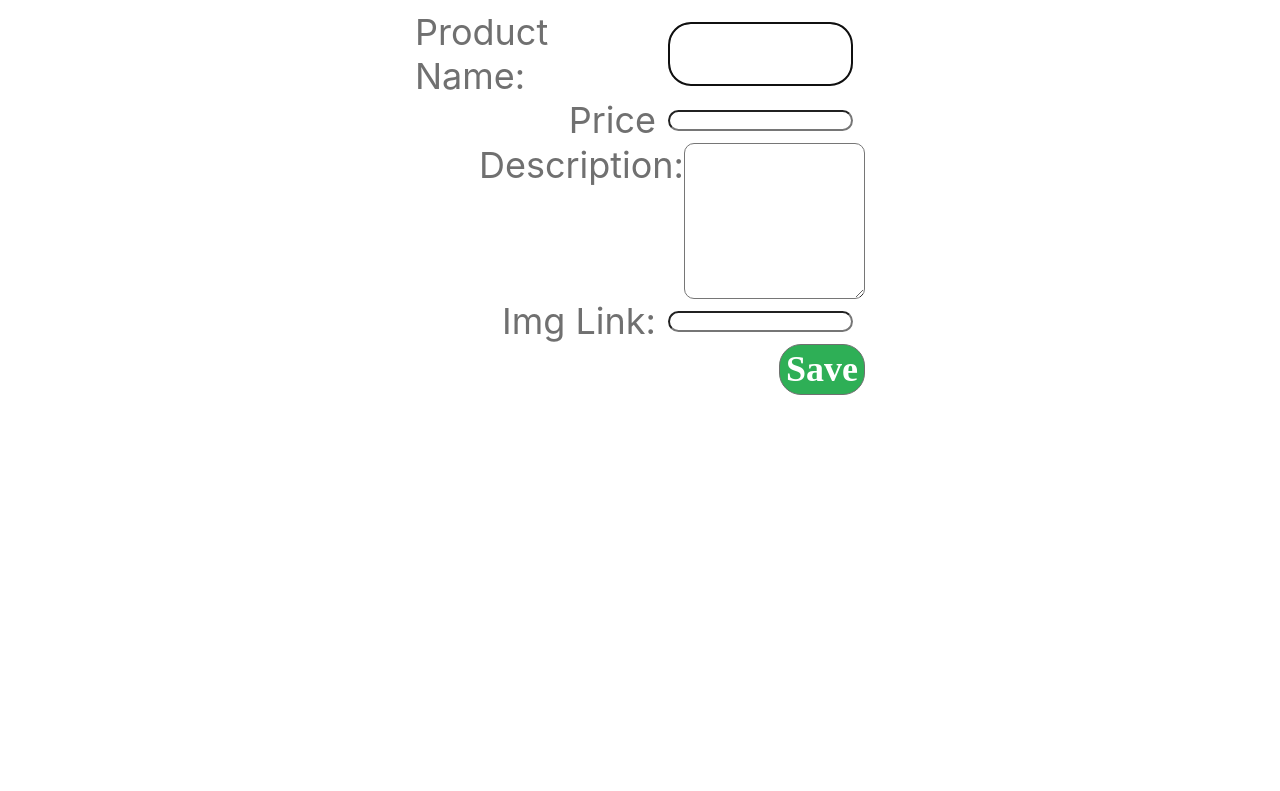
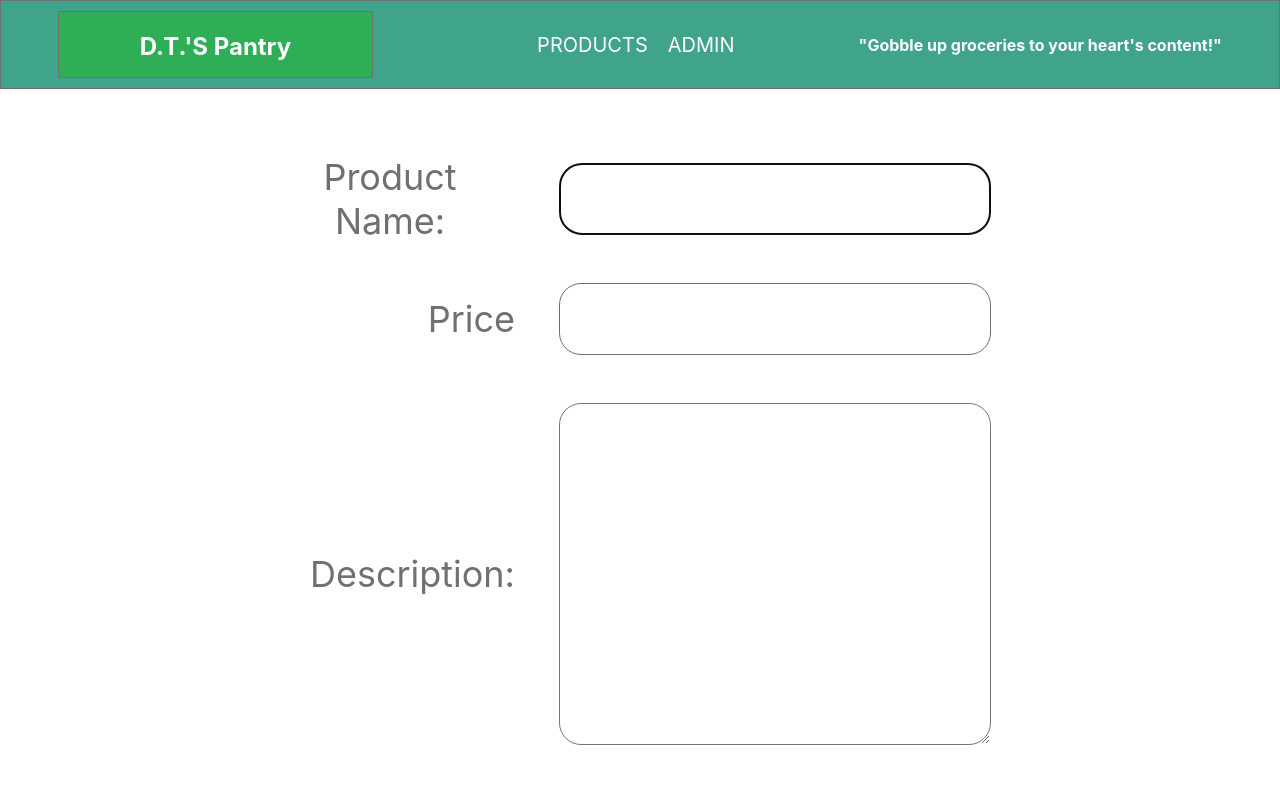
Before and after one commit to akildunne/p3-grocery-store, a React (Create React App) app in the folder client/: page /products/edit/1 in a window 1280 px wide. Shown: the top 791 px of the page. Built offline with nearby package versions, Linux system fonts and the light colour scheme; no server answers.

Commit message:
Layout added to components -Ashik

```diff
--- a/client/src/components/shared/Footer.jsx
+++ b/client/src/components/shared/Footer.jsx
@@ -1,11 +1,5 @@
-import React from 'react'
+import React from "react";
 
+const Footer = () => <footer></footer>;
 
-const Footer = () =>
-    <footer>
-
-    </footer>
-
-
-
-export default Footer
+export default Footer;
--- a/client/src/components/shared/Layout.jsx
+++ b/client/src/components/shared/Layout.jsx
@@ -1,15 +1,15 @@
-import React from 'react';
-import Nav from './Nav'
+import React from "react";
+import Nav from "./Nav";
+import Footer from "./Footer";
 
 const Layout = (props) => {
-    return (
-        <div>
-            <Nav />
-            <div>
-                {props.children}
-            </div>
-        </div>
-    );
+  return (
+    <div>
+      <Nav />
+      <div>{props.children}</div>
+      <Footer />
+    </div>
+  );
 };
 
 export default Layout;
--- a/client/src/screens/Home.jsx
+++ b/client/src/screens/Home.jsx
@@ -1,6 +1,7 @@
 import React from "react";
 import styled from "styled-components";
 import { Link } from "react-router-dom";
+import Layout from "../components/shared/Layout";
 
 const HomeMainContainer = styled.div`
   display: flex;
@@ -28,18 +29,18 @@ const Banner = styled.div`
 const HeadingContainer = styled.div`
   width: 65%;
   margin: 0 auto;
-`
+`;
 
 const HeaderWelcome = styled.h2`
   font-size: 60px;
   color: white;
   text-align: center;
   font-weight: 400;
-`
+`;
 
 const ShopNowButton = styled.button`
   font-size: 36px;
-  background-color: #2EAF56;
+  background-color: #2eaf56;
   color: white;
   text-align: center;
   font-weight: 400;
@@ -50,25 +51,27 @@ const ShopNowButton = styled.button`
   cursor: pointer;
 
   :hover {
-    background-color: #299A4B;
+    background-color: #299a4b;
   }
-`
+`;
 
 const StoryContainer = styled.div`
   width: 95%;
   margin: 0 auto;
-`
+`;
 
 const Home = () => {
   return (
+    <Layout>
       <HomeMainContainer>
         <div>
-        <Nav />
           <CoverPhoto>
             <Banner>
               <HeadingContainer>
                 <HeaderWelcome>WELCOME TO D.T'S PANTRY!</HeaderWelcome>
-              <HeaderWelcome>We've got all of your grocery needs covered</HeaderWelcome>
+                <HeaderWelcome>
+                  We've got all of your grocery needs covered
+                </HeaderWelcome>
               </HeadingContainer>
             </Banner>
             <Link to="/products">
@@ -78,9 +81,20 @@ const Home = () => {
         </div>
         <StoryContainer>
           <h4>Our Story</h4>
-        <p>Danger Turkey’s Pantry started off in 1971 as a small produce cart and meat stand outside of the tropical forests of New Guinea. Our mission then was to provide cassowaries with quality groceries so that they might stop attacking and eating humans. The cassowaries were mostly unimpressed with our plan, but we did get pretty good at procuring fine groceries at low costs. Today, we are proud to serve your community with a wide variety of top quality foods including all of the brands you know and love. Come on down and shop with us, and don’t feed the cassowaries!</p>
+          <p>
+            Danger Turkey’s Pantry started off in 1971 as a small produce cart
+            and meat stand outside of the tropical forests of New Guinea. Our
+            mission then was to provide cassowaries with quality groceries so
+            that they might stop attacking and eating humans. The cassowaries
+            were mostly unimpressed with our plan, but we did get pretty good at
+            procuring fine groceries at low costs. Today, we are proud to serve
+            your community with a wide variety of top quality foods including
+            all of the brands you know and love. Come on down and shop with us,
+            and don’t feed the cassowaries!
+          </p>
         </StoryContainer>
       </HomeMainContainer>
+    </Layout>
   );
 };
 
--- a/client/src/screens/ProductCreate.jsx
+++ b/client/src/screens/ProductCreate.jsx
@@ -1,14 +1,15 @@
 import React, { useState } from "react";
-// import Layout from '../../components/shared/Layout'
+import Layout from "../components/shared/Layout";
 import { Redirect } from "react-router-dom";
 import { createProduct } from "../services/products";
+
 import styled from "styled-components";
 
 const DetailContainer = styled.div`
   display: flex;
   justify-content: center;
   margin: 50px auto;
-`
+`;
 
 const Form = styled.form`
   display: grid;
@@ -16,12 +17,12 @@ const Form = styled.form`
   margin: 0 auto;
   align-items: center;
   justify-items: flex-end;
-`
+`;
 
 const LabelContainer = styled.label`
   color: #707070;
   font-size: 36px;
-`
+`;
 
 const InputContainer = styled.input`
   justify-self: flex-end;
@@ -32,14 +33,14 @@ const InputContainer = styled.input`
   border-radius: 22px;
   padding: 15px;
   font-size: 28px;
-`
+`;
 
 const LabelTextArea = styled.label`
   color: #707070;
   font-size: 36px;
   align-self: flex-start;
   margin-top: 25px;
-`
+`;
 
 const TextArea = styled.textarea`
   border-radius: 22px;
@@ -48,7 +49,7 @@ const TextArea = styled.textarea`
   margin: 24px;
   padding: 15px;
   font-size: 28px;
-`
+`;
 
 const Button = styled.button`
   background-color: #2eaf56;
@@ -65,10 +66,9 @@ const Button = styled.button`
   cursor: pointer;
 
   :hover {
-    background-color: #299A4B;
+    background-color: #299a4b;
   }
-`
-
+`;
 
 const ProductCreate = (props) => {
   const [product, setProduct] = useState({
@@ -95,10 +95,11 @@ const ProductCreate = (props) => {
   };
 
   if (isCreated) {
-    return <Redirect to={`/products`} />
+    return <Redirect to={`/products`} />;
   }
 
   return (
+    <Layout user={props.user}>
       <DetailContainer>
         <Form onSubmit={handleSubmit}>
           <LabelContainer>Product Name:</LabelContainer>
@@ -138,6 +139,7 @@ const ProductCreate = (props) => {
           <Button>Add Product</Button>
         </Form>
       </DetailContainer>
+    </Layout>
   );
 };
 
--- a/client/src/screens/ProductDetail.jsx
+++ b/client/src/screens/ProductDetail.jsx
@@ -1,5 +1,5 @@
 import React, { useState, useEffect } from "react";
-// import Layout from '../components/shared/Layout';
+import Layout from "../components/shared/Layout";
 import { useParams, Link, Redirect } from "react-router-dom";
 import { getProduct, deleteProduct } from "../services/products";
 import styled from "styled-components";
@@ -43,14 +43,14 @@ const ProductDetail = (props) => {
   const productDeleted = (e) => {
     deleteProduct(product._id);
     setRedirect(true);
-  }
+  };
 
   if (redirect === true) {
     return <Redirect to="/products" />;
   }
 
   return (
-    <>
+    <Layout user={props.user}>
       <ProductDetailContainer>
         <ImageContainer src={product.imgURL} alt={product.product} />
         <div className="product">{product.product}</div>
@@ -62,15 +62,12 @@ const ProductDetail = (props) => {
               Edit
             </Link>
           </button>
-          <button
-            className="delete-button"
-            onClick={(e) => productDeleted(e)}
-          >
+          <button className="delete-button" onClick={(e) => productDeleted(e)}>
             Delete
           </button>
         </div>
       </ProductDetailContainer>
-    </>
+    </Layout>
   );
 };
 
--- a/client/src/screens/ProductEdit.jsx
+++ b/client/src/screens/ProductEdit.jsx
@@ -1,53 +1,72 @@
 import React, { useState, useEffect } from "react";
 import { useParams, Redirect } from "react-router-dom";
-// import Layout from '../../components/shared/Layout/Layout'
+import Layout from "../components/shared/Layout";
 import { getProduct, updateProduct } from "../services/products";
 import styled from "styled-components";
 
 const DetailContainer = styled.div`
   display: flex;
   justify-content: center;
-  padding: 10px;
+  margin: 50px auto;
 `;
+
 const Form = styled.form`
-  display: flex;
-  flex-direction: column;
-  width: 450px;
-  align-items: flex-end;
-`;
-const InputContainer = styled.input`
-  display: flex;
-  justify-content: space-evenly;
-  margin: 12px;
-  border-radius: 10%
-  border: 1px solid #707070;
-  border-radius: 22px;
+  display: grid;
+  grid-template-columns: 250px 500px;
+  margin: 0 auto;
+  align-items: center;
+  justify-items: flex-end;
 `;
 
 const LabelContainer = styled.label`
   color: #707070;
   font-size: 36px;
-  text-align: left;
 `;
+
+const InputContainer = styled.input`
+  justify-self: flex-end;
+  width: 400px;
+  height: 40px;
+  margin: 24px;
+  border: 1px solid #707070;
+  border-radius: 22px;
+  padding: 15px;
+  font-size: 28px;
+`;
+
+const LabelTextArea = styled.label`
+  color: #707070;
+  font-size: 36px;
+  align-self: flex-start;
+  margin-top: 25px;
+`;
+
+const TextArea = styled.textarea`
+  border-radius: 22px;
+  width: 400px;
+  justify-self: flex-end;
+  margin: 24px;
+  padding: 15px;
+  font-size: 28px;
+`;
+
 const Button = styled.button`
   background-color: #2eaf56;
-  text-align: center;
   font: normal normal bold 36px/47px Futura;
-  letter-spacing: 0px;
   color: #ffffff;
   border: 1px solid #707070;
   border-radius: 22px;
-`;
-const Wrapper = styled.div`
-  display: flex;
-  border-radius: 10%
-  border: 1px solid #707070;
-  border-radius: 22px;
+  grid-column: 1/-1;
+  width: 300px;
+  margin: 20px auto;
+  margin-top: 20px;
+  margin-left: 45%;
+  padding: 15px;
+  cursor: pointer;
 
-`;
-
-const TextArea = styled.textarea`
-  border-radius: 10px;
+  :hover {
+    background-color: #299a4b;
+  }
 `;
 
 const ProductEdit = (props) => {
@@ -85,13 +104,13 @@ const ProductEdit = (props) => {
   };
 
   if (isUpdated) {
-    return <Redirect to={`/products/${product._id}`} />
+    return <Redirect to={`/products/${product._id}`} />;
   }
 
   return (
-    <DetailContainer>
-      <Form onSubmit={handleSubmit}>
-        <Wrapper>
+    <Layout user={props.user}>
+      <DetailContainer>
+        <Form onSubmit={handleSubmit}>
           <LabelContainer>Product Name:</LabelContainer>
           <InputContainer
             type="text"
@@ -101,8 +120,7 @@ const ProductEdit = (props) => {
             autoFocus
             onChange={handleChange}
           />
-        </Wrapper>
-        <Wrapper>
+
           <LabelContainer>Price</LabelContainer>
           <InputContainer
             type="text"
@@ -111,8 +129,7 @@ const ProductEdit = (props) => {
             required
             onChange={handleChange}
           />
-        </Wrapper>
-        <Wrapper>
+
           <LabelContainer>Description:</LabelContainer>
           <TextArea
             rows={10}
@@ -122,8 +139,7 @@ const ProductEdit = (props) => {
             required
             onChange={handleChange}
           />
-        </Wrapper>
-        <Wrapper>
+
           <LabelContainer>Img Link:</LabelContainer>
           <InputContainer
             type="text"
@@ -132,10 +148,11 @@ const ProductEdit = (props) => {
             required
             onChange={handleChange}
           />
-        </Wrapper>
-        <Button>Save</Button>
-      </Form>
-    </DetailContainer>
+
+          <Button>Save</Button>
+        </Form>
+      </DetailContainer>
+    </Layout>
   );
 };
 
--- a/client/src/screens/Products.jsx
+++ b/client/src/screens/Products.jsx
@@ -1,7 +1,8 @@
-import React, { useEffect, useState } from 'react';
-import ProductCard from '../components/ProductCard';
-import Search from '../components/Search';
-import { getProducts } from '../services/products';
+import React, { useEffect, useState } from "react";
+import ProductCard from "../components/ProductCard";
+import Search from "../components/Search";
+import { getProducts } from "../services/products";
+import Layout from "../components/shared/Layout";
 import styled from "styled-components";
 
 const CardContainer = styled.div`
@@ -9,31 +10,36 @@ const CardContainer = styled.div`
   flex-flow: row wrap;
   margin: 200px auto;
   justify-content: space-around;
-`
+`;
 
-const Products = () => {
+const Products = (props) => {
   const [allProducts, setAllProducts] = useState([]);
 
   useEffect(() => {
     const fetchProducts = async () => {
-      const products = await getProducts()
-      setAllProducts(products)
-    }
-    fetchProducts()
-  }, [])
+      const products = await getProducts();
+      setAllProducts(products);
+    };
+    fetchProducts();
+  }, []);
 
-  const productJSX = allProducts.map((product, index) =>
-    <ProductCard key={index} product={product.product} description={product.description} price={product.price} imgURL={product.imgURL} id={product._id}/>)
+  const productJSX = allProducts.map((product, index) => (
+    <ProductCard
+      key={index}
+      product={product.product}
+      description={product.description}
+      price={product.price}
+      imgURL={product.imgURL}
+      id={product._id}
+    />
+  ));
 
   return (
-    <>
+    <Layout user={props.user}>
       <Search />
-      <CardContainer>
-        {productJSX}
-      </CardContainer>
-    </>
-
-  )
-}
+      <CardContainer>{productJSX}</CardContainer>
+    </Layout>
+  );
+};
 
 export default Products;
```
Lines whose indentation alone changed are shown as unchanged.
